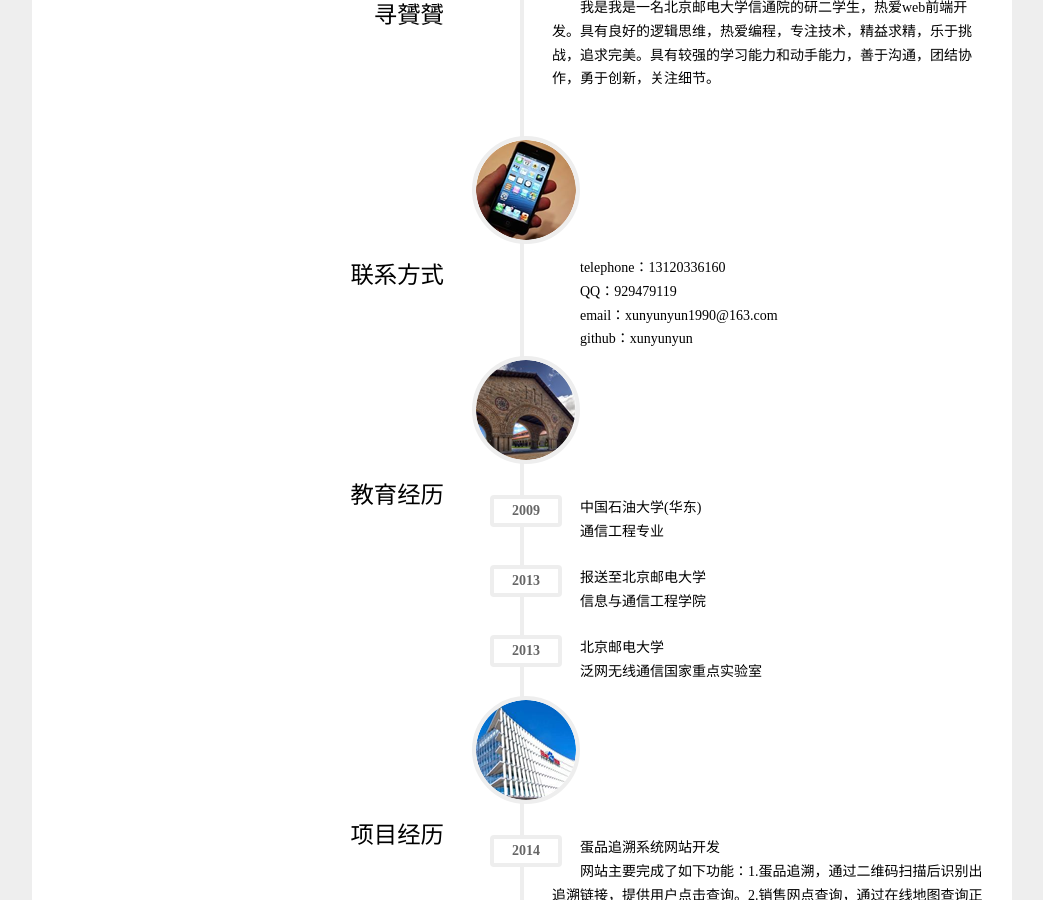
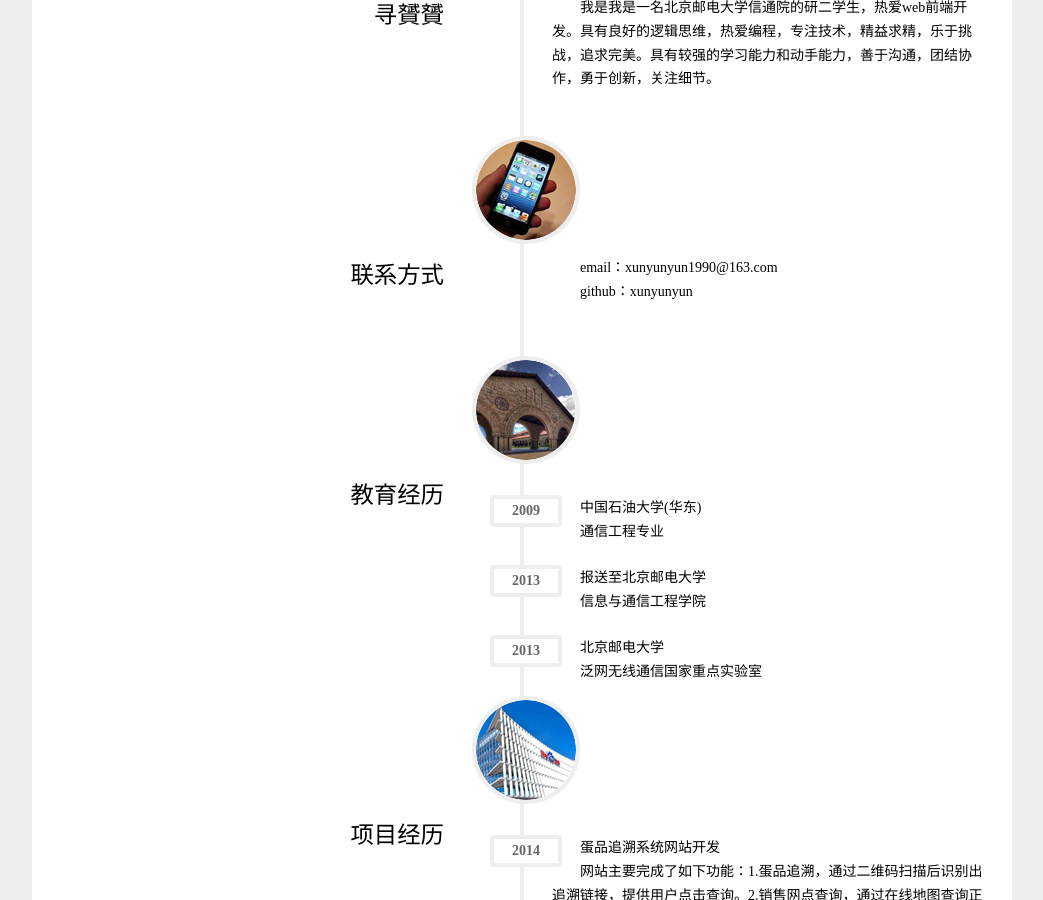
Before and after one commit to xunyunyun/xunyunyun.github.io, a Jekyll site: the page show/resume/about.html, which Jekyll copies as it is, in a window 1280 px wide and 900 px high, scrolled down 314 px. Shown: the whole window, without its empty margins (118-1161 px from the left). Built offline with Jekyll 4.4.1, drawn with Linux system fonts in a browser that asks for light colours.

Commit message:
resume pro

```diff
--- a/show/resume/about.html
+++ b/show/resume/about.html
@@ -45,8 +45,6 @@
 					<p>我是我是一名北京邮电大学信通院的研二学生，热爱web前端开发。具有良好的逻辑思维，热爱编程，专注技术，精益求精，乐于挑战，追求完美。具有较强的学习能力和动手能力，善于沟通，团结协作，勇于创新，关注细节。</p>
 				</div>
 				<div class="contact">
-					<p>telephone：13120336160</p>
-					<p>QQ：929479119</p>
 					<p>email：xunyunyun1990@163.com</p>
 					<p>github：xunyunyun</p>
 				</div>
--- a/show/resume/index.html
+++ b/show/resume/index.html
@@ -25,7 +25,7 @@
 			<div class="container">
 				<h3>个人信息</h3>
 				<P>姓名：寻贇贇 邮箱：xunyunyun1990@163.com</P>
-				<p>电话：1312033616 github：xunyunyun</p>
+				<p>github：xunyunyun</p>
                 <P>地址：北京市海淀区西土城路10号（北京邮电大学），100876</p>
 			</div>
 		</div>
```
